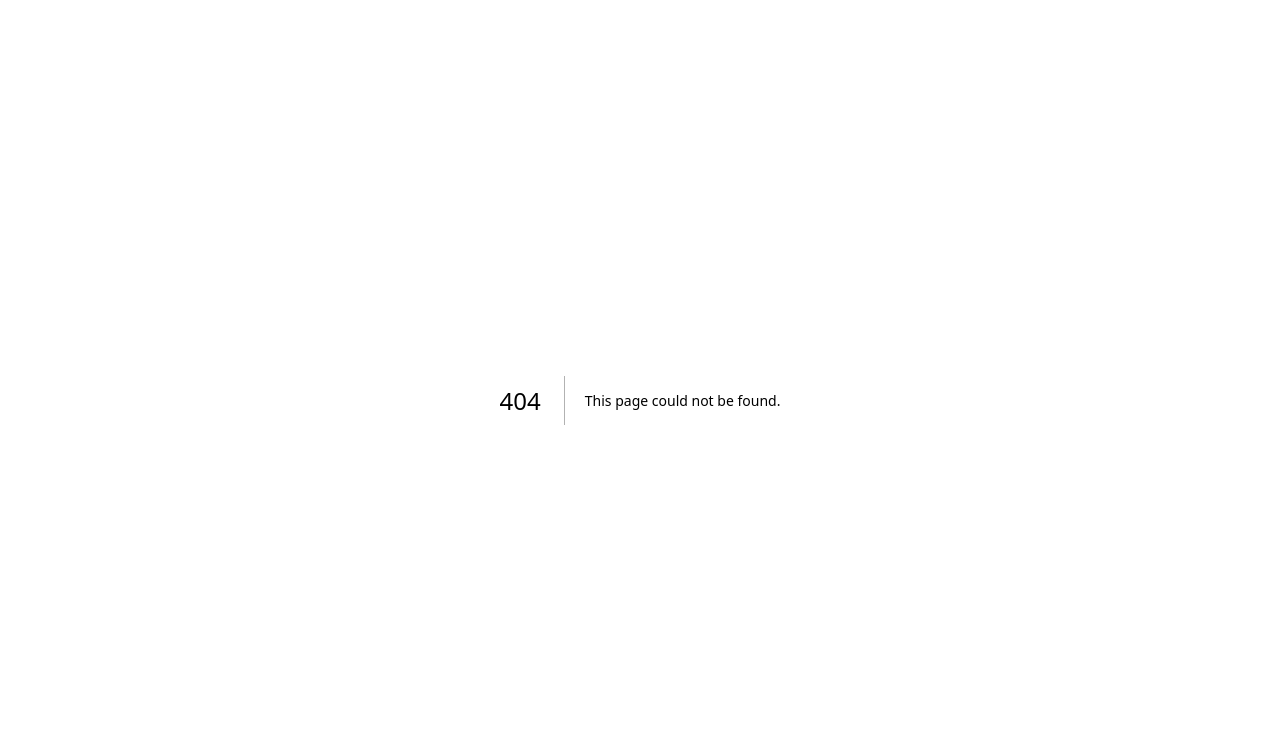
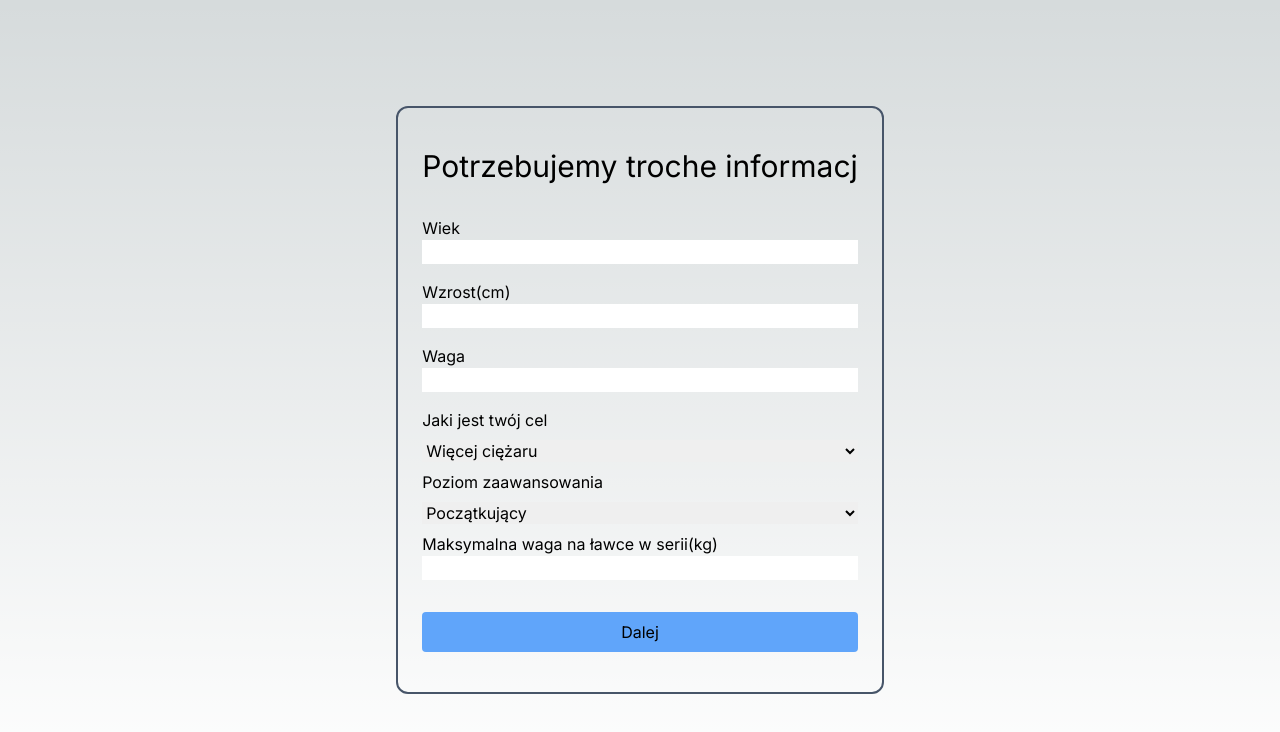
Before and after one commit to Noxein/Gym-Methods, a Next.js app: page /first-setup in a window 1280 px wide. Before the commit this address had no page. Shown: the top 732 px of the page. Built offline with nearby package versions, Linux system fonts and the light colour scheme.

Commit message:
added addexercice page and first setup page

```diff
--- /dev/null
+++ b/app/add-exercise/page.tsx
@@ -0,0 +1,11 @@
+import { AddExercise } from "../components/AddExercise";
+import { CenterComponent } from "../components/CenterComponent";
+import { FormWrapper } from "../components/FormWrapper";
+
+export default function AddExercisePage(){
+    return(
+        <CenterComponent>
+            <AddExercise/>
+        </CenterComponent>
+    )
+}
--- /dev/null
+++ b/app/components/AddExercise.tsx
@@ -0,0 +1,45 @@
+'use client'
+import React, { useEffect, useState } from 'react'
+import { FormWrapper } from './FormWrapper'
+import { Series } from '../types'
+import { DisplayCurrentSeries } from './DisplayCurrentSeries'
+
+export const AddExercise = () => {
+    const[series,setSeries] = useState<Series[]>([])
+    const[weight,setWeight] = useState<number>(0)
+    const[repeat,setRepeat] = useState<number>(0)
+
+    useEffect(()=>{
+        const data = localStorage.getItem('series')
+        if(data){
+            const parsedData = JSON.parse(data)
+            setSeries(parsedData as Series[])
+        }
+    },[])
+    const AddSeries = () => {
+        setSeries([...series,{weight,repeat}])
+        localStorage.setItem('series',JSON.stringify([...series,{weight,repeat}]))
+    }
+    const ResetLocalStorage = () => {
+        localStorage.removeItem('series')
+    }
+  return (
+    <FormWrapper
+    headerLabel="Dodaj ćwiczenie"
+    submitBtnText="Zakończ ćwiczenie"
+    buttonFunc={ResetLocalStorage}
+    >
+        <DisplayCurrentSeries currentSeries={series}/>
+
+        <div className='flex flex-col'>
+            <label>Ciężar</label>
+            <input type="number" onChange={e=>setWeight(Number(e.target.value))} className='text-black' value={weight}/>
+
+            <label>Powtórzenia</label>
+            <input type="number" onChange={e=>setRepeat(Number(e.target.value))} className='text-black' value={repeat}/>
+
+            <button onClick={e=>{e.preventDefault();AddSeries()}}>Dodaj serie</button>
+        </div>
+    </FormWrapper>
+  )
+}
--- /dev/null
+++ b/app/components/DisplayCurrentSeries.tsx
@@ -0,0 +1,14 @@
+import React from 'react'
+import { Series } from '../types'
+
+export const DisplayCurrentSeries = ({currentSeries}:{currentSeries:Series[]}) => {
+  return (
+    <div>
+        {currentSeries.map((series,index)=>(
+            <div className='flex justify-between'>
+                <div>{series.weight}</div> <span>-</span> <div>x{series.repeat}</div>
+            </div>
+        ))}
+    </div>
+  )
+}
--- /dev/null
+++ b/app/components/FirstSetup.tsx
@@ -0,0 +1,41 @@
+import React from 'react'
+import { CenterComponent } from './CenterComponent'
+import { FormWrapper } from './FormWrapper'
+import { InputGroup } from './InputGroup'
+import { FormInputErrors } from './FormInputErrors'
+
+export const FirstSetup = () => {
+  return (
+        <FormWrapper
+        headerLabel='Potrzebujemy troche informacj'
+        submitBtnText='Dalej'
+        >
+            <InputGroup id='age' text='Wiek' type='number'/>
+            <FormInputErrors />
+
+            <InputGroup id='height' text='Wzrost(cm)' type='number'/>
+            <FormInputErrors />
+
+            <InputGroup id='weight' text='Waga' type='number'/>
+            <FormInputErrors />
+
+            <label htmlFor='goal'>Jaki jest twój cel</label>
+            <select id='goal' name='goal' className='text-black'>
+                <option defaultChecked>Więcej ciężaru</option>
+                <option>Lepszy wygląd</option>
+                <option>Oba</option>
+            </select>
+
+            <label htmlFor='advancment'>Poziom zaawansowania</label>
+            <select id='advancment' name='advancment' className='text-black' defaultValue={1}>
+                <option value={0}>Nigdy nie chodziłem/am na siłownie</option>
+                <option value={1}>Początkujący</option>
+                <option value={2}>Średnio zaawansowany</option>
+                <option value={3}>Zaawanswany</option>
+            </select>
+
+            <InputGroup id='maxbencpress' text='Maksymalna waga na ławce w serii(kg)' type='number'/>
+            <FormInputErrors />
+        </FormWrapper>
+  )
+}
--- a/app/components/FormWrapper.tsx
+++ b/app/components/FormWrapper.tsx
@@ -1,14 +1,14 @@
 import React from 'react'
 
-export const FormWrapper = ({children,headerLabel,submitBtnText}:{children:React.ReactNode,headerLabel:string,submitBtnText:string}) => {
+export const FormWrapper = ({children,headerLabel,submitBtnText,buttonFunc}:{children:React.ReactNode,headerLabel:string,submitBtnText:string,buttonFunc?:()=>void}) => {
   return (
-    <form className='flex flex-col rounded-xl px-6 py-10 bg-slate-900 border-slate-600 border-2 gap-2'>
+    <form className='flex flex-col rounded-xl px-6 py-10 border-slate-600 border-2 gap-2 min-w-80'>
 
         <h2 className='self-center text-3xl pb-6'>{headerLabel}</h2>
 
         {children}
 
-        <button type='submit' className='mt-4 py-2 px-4 bg-blue-400 rounded hover:bg-blue-500'>
+        <button type='submit' onClick={buttonFunc}  className='mt-4 py-2 px-4 bg-blue-400 rounded hover:bg-blue-500'>
             {submitBtnText}
         </button>
 
--- a/app/components/InputGroup.tsx
+++ b/app/components/InputGroup.tsx
@@ -2,9 +2,9 @@ import React from 'react'
 
 export const InputGroup = ({id,text,type='text'}:{id:string,text:string,type?:string}) => {
   return (
-    <div className='flex flex-col'>
+    <div className='flex flex-col '>
         <label htmlFor={id}>{text}</label>
-        <input type={type} id={id} name={id}/>
+        <input type={type} id={id} name={id} className='text-black'/>
     </div>
   )
 }
--- /dev/null
+++ b/app/first-setup/page.tsx
@@ -0,0 +1,11 @@
+import React from 'react'
+import { CenterComponent } from '../components/CenterComponent'
+import { FirstSetup } from '../components/FirstSetup'
+
+export default function Setup(){
+  return (
+    <CenterComponent>
+        <FirstSetup />
+    </CenterComponent>
+  )
+}
--- /dev/null
+++ b/app/types.ts
@@ -0,0 +1,4 @@
+export type Series = {
+    weight:number,
+    repeat:number
+}
```
